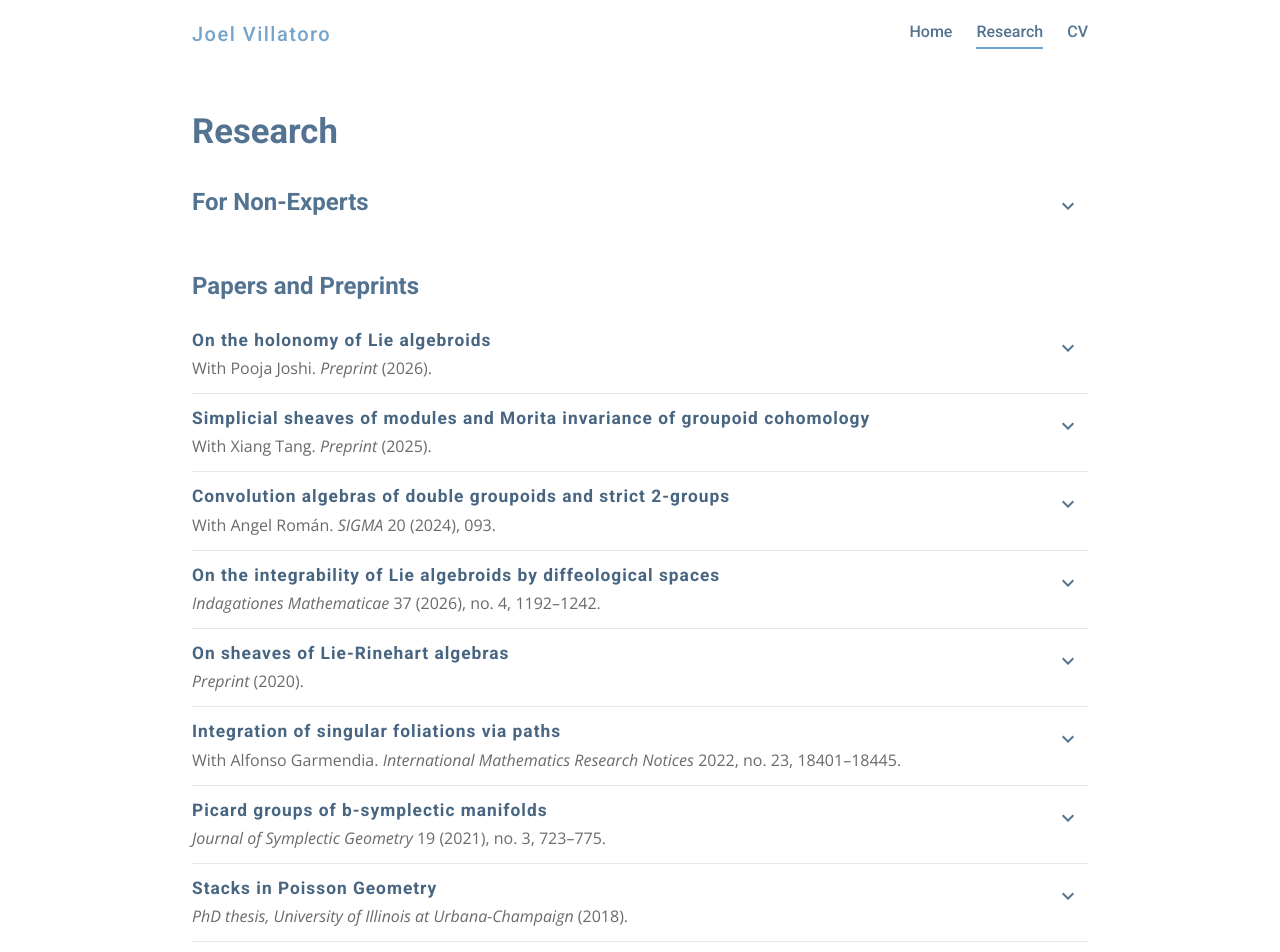
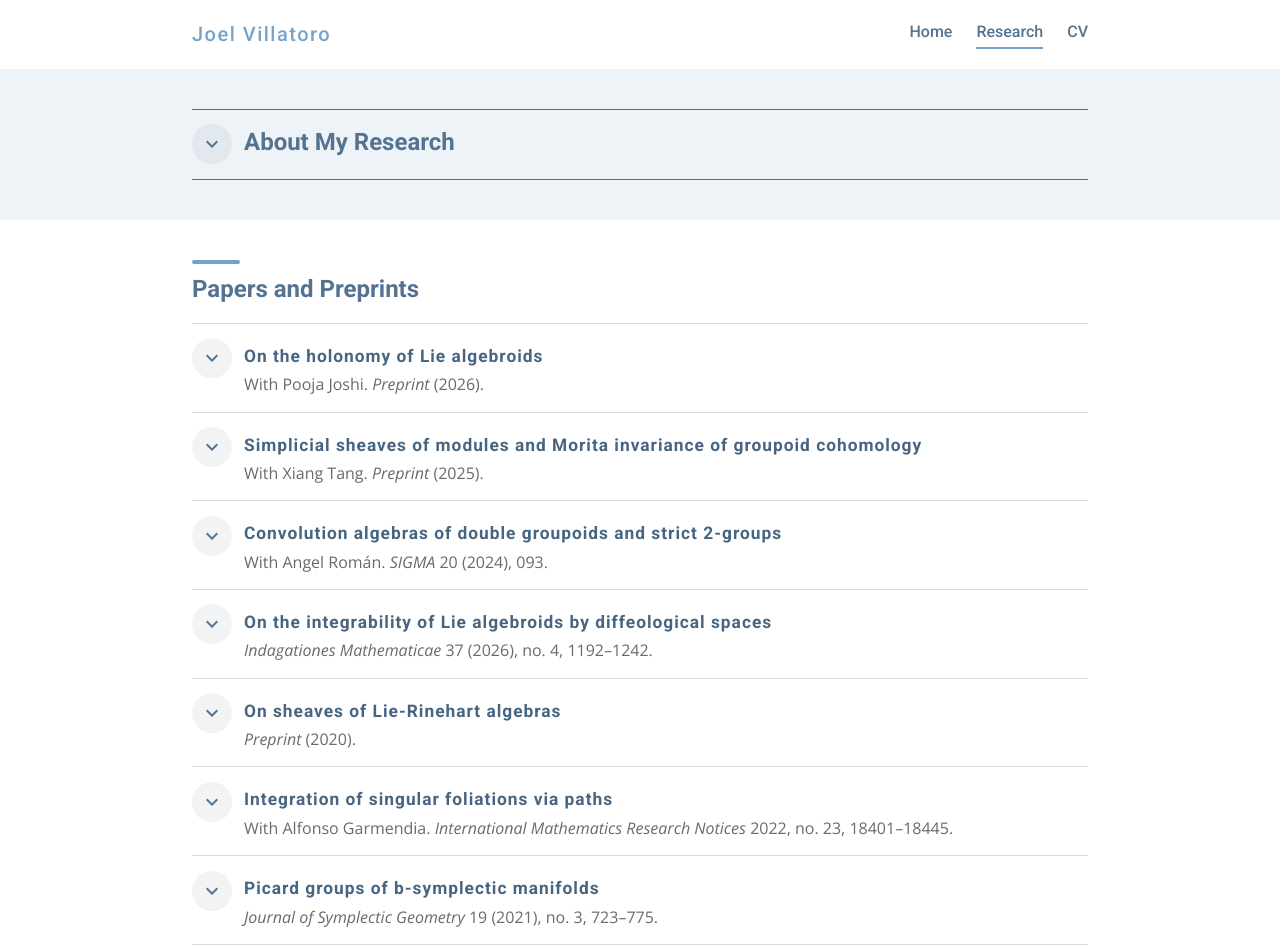
Before and after one commit to JDVillatoro/personal-website, a Jekyll site: the page built from research.md, in a window 1280 px wide. Shown: the top 952 px of the page. Built offline with Jekyll 4.4.1, drawn with Linux system fonts in a browser that asks for light colours.

Commit message:
Research page design: chevrons beside titles, lines around blocks, bands
Drop the Research heading; For Non-Experts becomes the collapsible
About My Research on a tinted band. Chevron sits left of each title,
lines above and below each collapsible block, accent bar above h2s.

Co-Authored-By: Claude Opus 5.5 <noreply@anthropic.com>

```diff
--- a/_includes/collapsible.html
+++ b/_includes/collapsible.html
@@ -18,8 +18,8 @@
 {%- if body != "" %}
 <details>
 <summary>
+<span class="chevron" aria-hidden="true"><svg viewBox="0 0 24 24" width="24" height="24"><path d="M16.59 8.59 12 13.17 7.41 8.59 6 10l6 6 6-6z"/></svg></span>
 {{ head }}
-<span class="chevron" aria-hidden="true"><svg viewBox="0 0 24 24" width="24" height="24"><path d="M16.59 8.59 12 13.17 7.41 8.59 6 10l6 6 6-6z"/></svg></span>
 </summary>
 <div class="collapsible-body">
 {{ body }}
--- a/assets/css/style.css
+++ b/assets/css/style.css
@@ -12,7 +12,8 @@
   --link-hover: #3072af;
   --dark-bg: #576c7e;
   --dark-text: #e8f4ff;
-  --rule: #e6e7e7;
+  --rule: #d5dde4;
+  --tint-bg: #eef3f7;
   --width: 56rem;
 }
 
@@ -73,6 +74,7 @@ main {
 }
 .band.dark h1, .band.dark h2, .band.dark h3,
 .band.dark a { color: var(--dark-text); }
+.band.tint { background: var(--tint-bg); }
 
 h1, h2, h3 {
   font-family: Roboto, sans-serif;
@@ -80,7 +82,18 @@ h1, h2, h3 {
   color: var(--heading);
 }
 h1 { font-size: 26pt; line-height: 1.3; margin: 0.5rem 0 1rem; }
-h2 { font-size: 18pt; line-height: 1.4; margin: 2rem 0 0.75rem; }
+h2 { font-size: 18pt; line-height: 1.4; margin: 2.5rem 0 1rem; }
+/* Short accent bar above section headings, as on the old site. */
+h2::before {
+  content: "";
+  display: block;
+  width: 3rem;
+  height: 4px;
+  margin-bottom: 0.6rem;
+  border-radius: 2px;
+  background: var(--accent);
+}
+.collapsible-title::before { content: none; }
 h3 { font-size: 13pt; line-height: 1.5; letter-spacing: 1px; margin: 1.75rem 0 0.25rem; }
 h3 a { text-decoration: none; }
 h3 a:hover { text-decoration: underline; }
@@ -99,29 +112,33 @@ img { max-width: 100%; height: auto; }
 .hero > div { flex: 1 1 20rem; }
 
 /* Collapsible blocks (_includes/collapsible.html), after the Google Site's:
-   title on the left, round chevron button on the right that flips when open. */
+   a round chevron button just left of the title, flipping when open. A line
+   above and below makes each block (title + abstract) read as one unit. */
 .collapsible {
+  border-top: 1px solid var(--rule);
   border-bottom: 1px solid var(--rule);
-  padding: 0.75rem 0;
+  padding: 0.9rem 0;
 }
-.collapsible.section { border-bottom: 0; padding-top: 0; }
+.collapsible + .collapsible { border-top: 0; }
 .collapsible summary {
   display: flex;
   align-items: flex-start;
-  justify-content: space-between;
-  gap: 1rem;
+  gap: 0.75rem;
   cursor: pointer;
   list-style: none;
 }
 .collapsible summary::-webkit-details-marker { display: none; }
-.collapsible-head { display: block; }
+.collapsible-head { display: block; padding-top: 0.35rem; }
+.collapsible:not(:has(details)) .collapsible-head { padding-left: 3.25rem; }
 .collapsible-title { margin: 0; }
-.collapsible.section .collapsible-title { margin: 1rem 0 0; }
 .collapsible-meta {
   display: block;
   margin-top: 0.15rem;
   color: var(--muted);
 }
+.collapsible-body { padding: 0.5rem 0 0 3.25rem; }
+.collapsible-body > :first-child { margin-top: 0; }
+.collapsible-body > :last-child { margin-bottom: 0.25rem; }
 .chevron {
   flex: none;
   display: grid;
@@ -130,14 +147,16 @@ img { max-width: 100%; height: auto; }
   height: 40px;
   border-radius: 50%;
   fill: var(--heading);
+  background: rgba(87, 108, 126, 0.08);
   transition: background 0.15s, transform 0.2s;
 }
-.collapsible.section .chevron { margin-top: 1rem; }
-.collapsible summary:hover .chevron { background: rgba(87, 108, 126, 0.1); }
+.collapsible summary:hover .chevron { background: rgba(87, 108, 126, 0.18); }
 .collapsible summary:focus-visible { outline: none; }
 .collapsible summary:focus-visible .chevron { outline: 2px solid var(--accent); }
 .collapsible details[open] .chevron { transform: rotate(180deg); }
-.collapsible-body > :last-child { margin-bottom: 0.25rem; }
+/* The big "About My Research" block: lines in the heading color. */
+.collapsible.section { border-color: var(--heading); }
+.collapsible.section .collapsible-head { padding-top: 0.1rem; }
 
 /* Download link on the CV page, styled like the old site's buttons. */
 .button {
--- a/research.md
+++ b/research.md
@@ -4,9 +4,7 @@ title: Research
 permalink: /research/
 ---
 
-<section class="band" markdown="1">
-
-# Research
+<section class="band tint" markdown="1">
 
 {% capture nonexperts %}
 My research is motivated by a deep interest in the study of the relationship
@@ -49,7 +47,11 @@ often motivated by trying to obtain a 'macro level' understanding of the
 geometric constructions and objects that appear in these fields.
 {% endcapture %}
 {% assign nonexperts = nonexperts | markdownify %}
-{% include collapsible.html title="For Non-Experts" tag="h2" class="section" body=nonexperts %}
+{% include collapsible.html title="About My Research" tag="h2" class="section" body=nonexperts %}
+
+</section>
+
+<section class="band" markdown="1">
 
 ## Papers and Preprints
 
```
Also changed, not shown: other parts of _includes/collapsible.html (+1 -1 lines).
